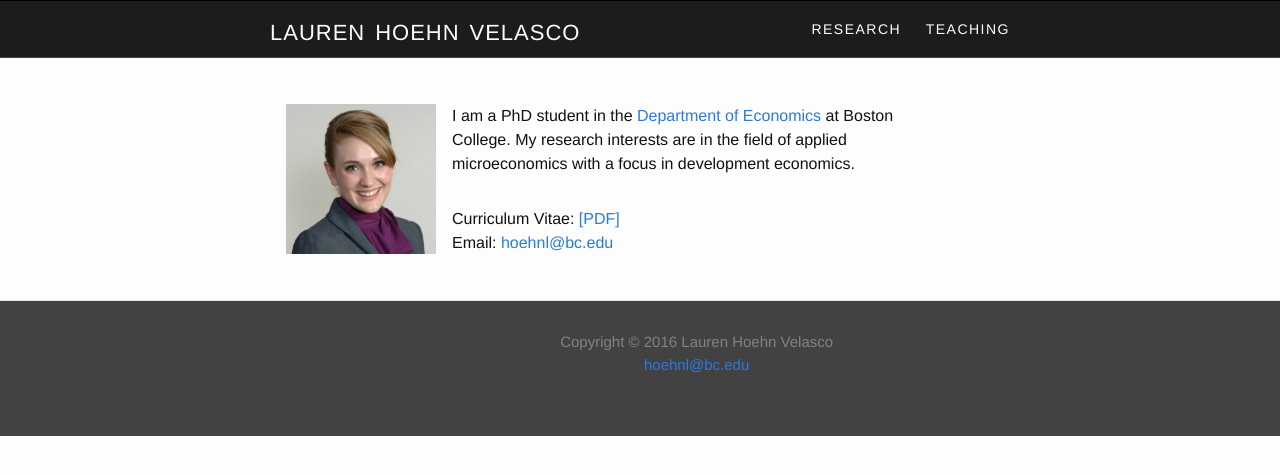
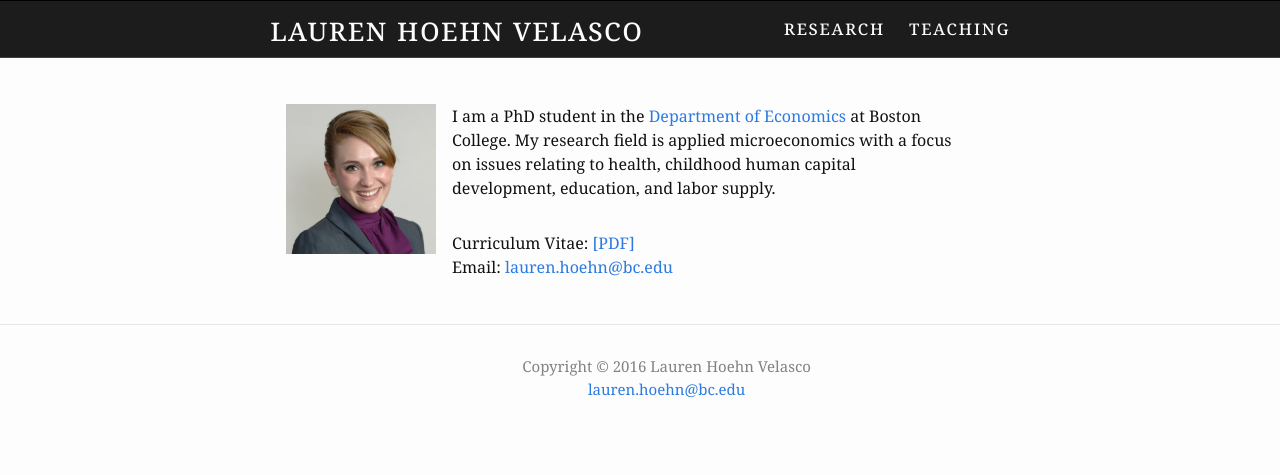
Before and after one commit to germsvel/lhv, a Jekyll site: the page built from index.html, in a window 1280 px wide. Shown: the top 475 px of the page. Built offline with Jekyll 4.4.1, drawn with Linux system fonts in a browser that asks for light colours.

Commit message:
update contact email, main about text, remove background color of footer for now

```diff
--- a/_config.yml
+++ b/_config.yml
@@ -1,6 +1,6 @@
 # Site settings
 title: lauren hoehn velasco
-email: hoehnl@bc.edu
+email: lauren.hoehn@bc.edu
 description: > # this means to ignore newlines until "baseurl:"
   Lauren Hoehn Velasco is a graduate student of Economics at Boston College.
   She is an applied microeconomist with a primary interest in development economics.
--- a/_sass/_base.scss
+++ b/_sass/_base.scss
@@ -21,6 +21,7 @@ body {
     color: $text-color;
     background-color: $background-color;
     -webkit-text-size-adjust: 100%;
+    min-height: 100%;
 }
 
 
--- a/_sass/_layout.scss
+++ b/_sass/_layout.scss
@@ -103,9 +103,13 @@
  * Site footer
  */
 .site-footer {
-    background-color: $grey-color-dark;
+    //background-color: $grey-color-dark;
     border-top: 1px solid $grey-color-light;
     padding: $spacing-unit 0;
+    //position: absolute;
+    //left: 0;
+    //bottom: 0;
+    width: 100%;
 }
 
 .footer-heading {
@@ -129,7 +133,7 @@
 .footer-col {
     float: left;
     margin-bottom: $spacing-unit / 2;
-    padding-left: $spacing-unit / 2;
+    //padding-left: $spacing-unit / 2;
 }
 
 .footer-col-1 {
--- a/css/main.scss
+++ b/css/main.scss
@@ -6,7 +6,7 @@
 
 
 // Our variables
-$base-font-family: Helvetica, Arial, sans-serif;
+$base-font-family: Georgia, Times, serif;
 $base-font-size:   16px;
 $small-font-size:  $base-font-size * 0.875;
 $base-line-height: 1.5;
--- a/index.html
+++ b/index.html
@@ -8,8 +8,10 @@ layout: home
 
   <p class="about-text">
     I am a PhD student in the <a href="http://www.bc.edu/schools/cas/economics/" target="_blank">Department of Economics</a> at Boston College.
-    My research interests are in the field of applied microeconomics with a focus in development economics.
+    My research field is applied microeconomics with a focus on issues relating to health, childhood human capital development, education, and labor supply.
   </p>
+
+
 
   <p class="about-text">
     Curriculum Vitae: <a target="_blank" href="{{ site.base_url }}/assets/velascocv.pdf">[PDF]</a>
--- a/research.html
+++ b/research.html
@@ -4,4 +4,4 @@ title: research
 permalink: /research/
 ---
 
-Research stuff here...
+<p>Forthcoming...</p>
```
